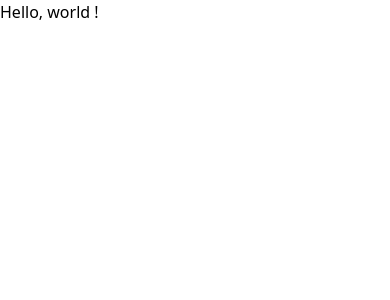
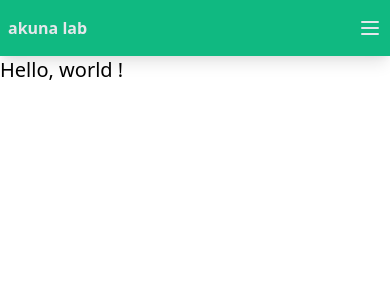
Before and after one commit to Saintjna/akunalab, a Next.js app: page / in a window 390 px wide. Shown: the top 300 px of the page. Built offline with nearby package versions, Linux system fonts and the light colour scheme.

Commit message:
Add responsive navbar with hamburger menu

```diff
--- a/components/Layout/Layout.js
+++ b/components/Layout/Layout.js
@@ -0,0 +1,12 @@
+import Navbar from "../Navbar/Navbar"
+
+const Layout = ({ children }) => {
+  return (
+    <div className="">
+      <Navbar />
+      {children}
+    </div>
+  )
+}
+
+export default Layout
--- a/components/Navbar/Navbar.js
+++ b/components/Navbar/Navbar.js
@@ -0,0 +1,98 @@
+import { useRef, useState, useEffect } from 'react'
+import Link from 'next/link'
+
+const NavLinks = () => {
+  return (
+    <div className="md:flex items-center space-x-1">
+      <Link href="#">
+        <a className="py-4 px-2 text-gray-200">Le fab-lab</a>
+      </Link>
+      <Link href="#">
+        <a className="py-4 px-2 text-gray-200">Projets</a>
+      </Link>
+      <Link href="#">
+        <a className="py-4 px-2 text-gray-200">Equipements</a>
+      </Link>
+      <Link href="#">
+        <a className="py-4 px-2 text-gray-200">Workshops</a>
+      </Link>
+      <Link href="#">
+        <a className="py-4 px-2 text-gray-200">Contact</a>
+      </Link>
+    </div>
+  )
+}
+
+const NavLinksMobile = () => {
+  return (
+    <div className="flex flex-col items-end space-x-1">
+      <Link href="#">
+        <a className="py-2 px-2 text-gray-200">Le fab-lab</a>
+      </Link>
+      <Link href="#">
+        <a className="py-2 px-2 text-gray-200">Projets</a>
+      </Link>
+      <Link href="#">
+        <a className="py-2 px-2 text-gray-200">Equipements</a>
+      </Link>
+      <Link href="#">
+        <a className="py-2 px-2 text-gray-200">Workshops</a>
+      </Link>
+      <Link href="#">
+        <a className="py-2 px-2 text-gray-200">Contact</a>
+      </Link>
+    </div>
+  )
+}
+
+const MenuButton = () => {
+  const [menuClick, setMenuClick] = useState(false);
+
+  return (
+    <div
+      className="flex items-end flex-col"
+      onClick={() => setMenuClick(!menuClick)}>
+      <button className="outline-none mobile-menu-button">
+        <svg
+          className="w-6 h-6 text-gray-200"
+          x-show="!showMenu"
+          fill="none"
+          strokeLinecap="round"
+          strokeLinejoin="round"
+          strokeWidth="2"
+          viewBox="0 0 24 24"
+          stroke="currentColor"
+        >
+        <path d="M4 6h16M4 12h16M4 18h16"></path>
+        </svg>
+      </button>
+      {menuClick && <NavLinksMobile />}
+
+    </div>
+  )
+}
+
+const Navbar = () => {
+  const ref = useRef(null);
+  const [showMenu, setShowMenu] = useState(true);
+
+  const handleResize = () => {
+    setShowMenu(540>ref.current.offsetWidth);
+    console.log(ref.current.offsetWidth);
+  };
+
+  useEffect(() => {
+    window.addEventListener("resize", handleResize, false);
+  }, []);
+
+
+  return (
+    <nav className="flex justify-between bg-white items-start sm:items-center shadow-lg max-w-6xl mx-auto py-4 px-2 bg-green-500 " ref={ref}>
+      <p className="text-black font-bold text-gray-200">akuna lab</p>
+      { showMenu ? <MenuButton /> : <NavLinks /> }
+
+    </nav>
+  )
+}
+
+export default Navbar
--- a/pages/index.js
+++ b/pages/index.js
@@ -1,14 +1,15 @@
 import Head from 'next/head'
+import Layout from '../components/Layout/Layout'
 
 export default function Home() {
   return (
-    <div>
+    <Layout>
       <Head>
         <title>Create Next App</title>
         <meta name="description" content="Generated by create next app" />
         <link rel="icon" href="/favicon.ico" />
       </Head>
-      <h1>Hello, world !</h1>
-    </div>
+      <h1 className="text-xl font-medium text-black">Hello, world !</h1>
+    </Layout>
   )
 }
```
Also changed, not shown: 1 other file (tests, documents, lock files or other folders).
